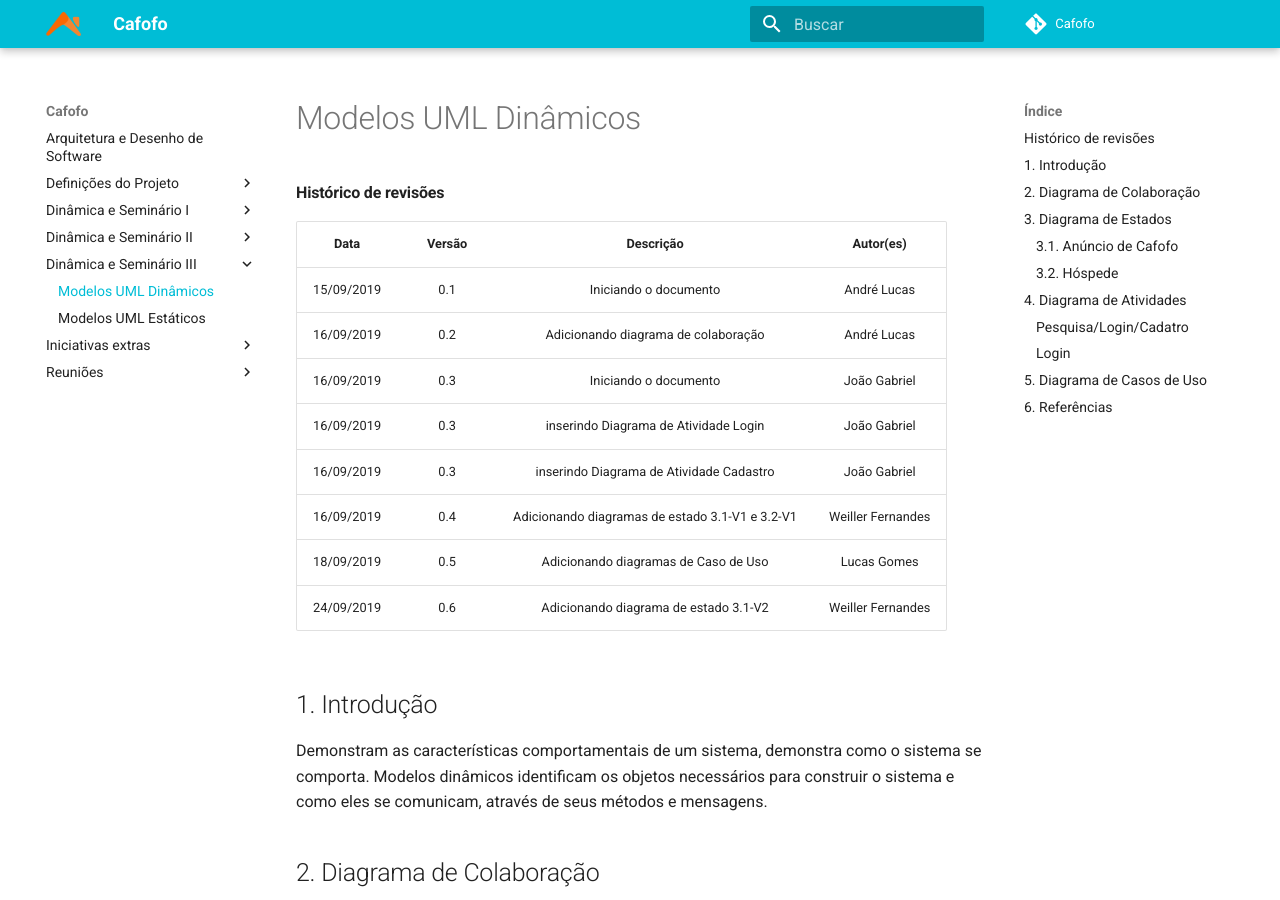
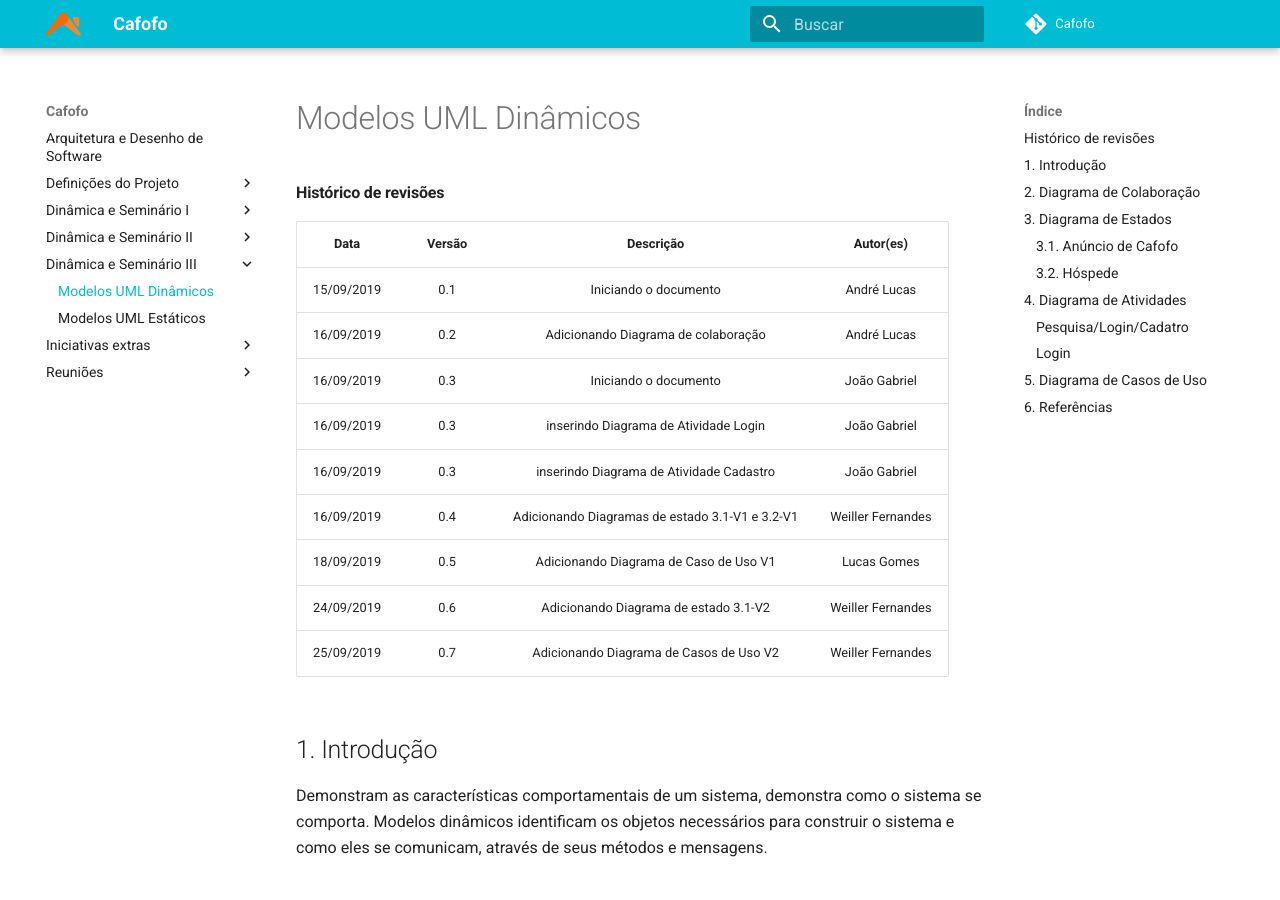
Before and after one commit to desenho-2019/Wiki, an MkDocs documentation site: the page built from docs/Dinâmica e Seminário III/uml_dinamico.md, in a window 1280 px wide and 900 px high. Built offline with MkDocs 1.6.1 and Material for MkDocs 9.7.7, drawn with Linux system fonts in a browser that asks for light colours.

Commit message:
Adding UserCase diagram version 2.0

```diff
--- a/docs/Dinâmica e Seminário III/uml_dinamico.md
+++ b/docs/Dinâmica e Seminário III/uml_dinamico.md
@@ -4,13 +4,14 @@
 |    Data    | Versão |       Descrição       |    Autor(es)     |
 | :--------: | :----: | :-------------------: | :--------------: |
 | 15/09/2019 |  0.1   | Iniciando o documento | André Lucas |
-| 16/09/2019 |  0.2   | Adicionando diagrama de colaboração | André Lucas |
+| 16/09/2019 |  0.2   | Adicionando Diagrama de colaboração | André Lucas |
 | 16/09/2019 |  0.3   | Iniciando o documento | João Gabriel |
 | 16/09/2019 |  0.3   | inserindo Diagrama de Atividade Login | João Gabriel |
 | 16/09/2019 |  0.3   | inserindo Diagrama de Atividade Cadastro | João Gabriel |
-| 16/09/2019 |  0.4   | Adicionando diagramas de estado 3.1-V1 e 3.2-V1 | Weiller Fernandes |
-| 18/09/2019 |  0.5   | Adicionando diagramas de Caso de Uso | Lucas Gomes |
-| 24/09/2019 | 0.6    | Adicionando diagrama de estado 3.1-V2 | Weiller Fernandes |
+| 16/09/2019 |  0.4   | Adicionando Diagramas de estado 3.1-V1 e 3.2-V1 | Weiller Fernandes |
+| 18/09/2019 |  0.5   | Adicionando Diagrama de Caso de Uso V1 | Lucas Gomes |
+| 24/09/2019 | 0.6    | Adicionando Diagrama de estado 3.1-V2 | Weiller Fernandes |
+| 25/09/2019 | 0.7    | Adicionando Diagrama de Casos de Uso V2 | Weiller Fernandes |
 
 ## 1. Introdução
 
@@ -68,6 +69,9 @@
 **Versão 1.0**
 ![Diagrama de Casos de Uso](img/diagrama_caso_de_uso.jpg)
 
+**Versão 2.0**
+![Diagrama de Casos de Uso](img/diagrama_casos_de_uso_v2.jpg)
+
 ## 6. Referências
 
 - [Diagrama de Colaboração](https://www.uml-diagrams.org/communication-diagrams.html)
```
Also changed, not shown: docs/Dinâmica e Seminário III/img/diagrama_casos_de_uso_v2.jpg (added).
